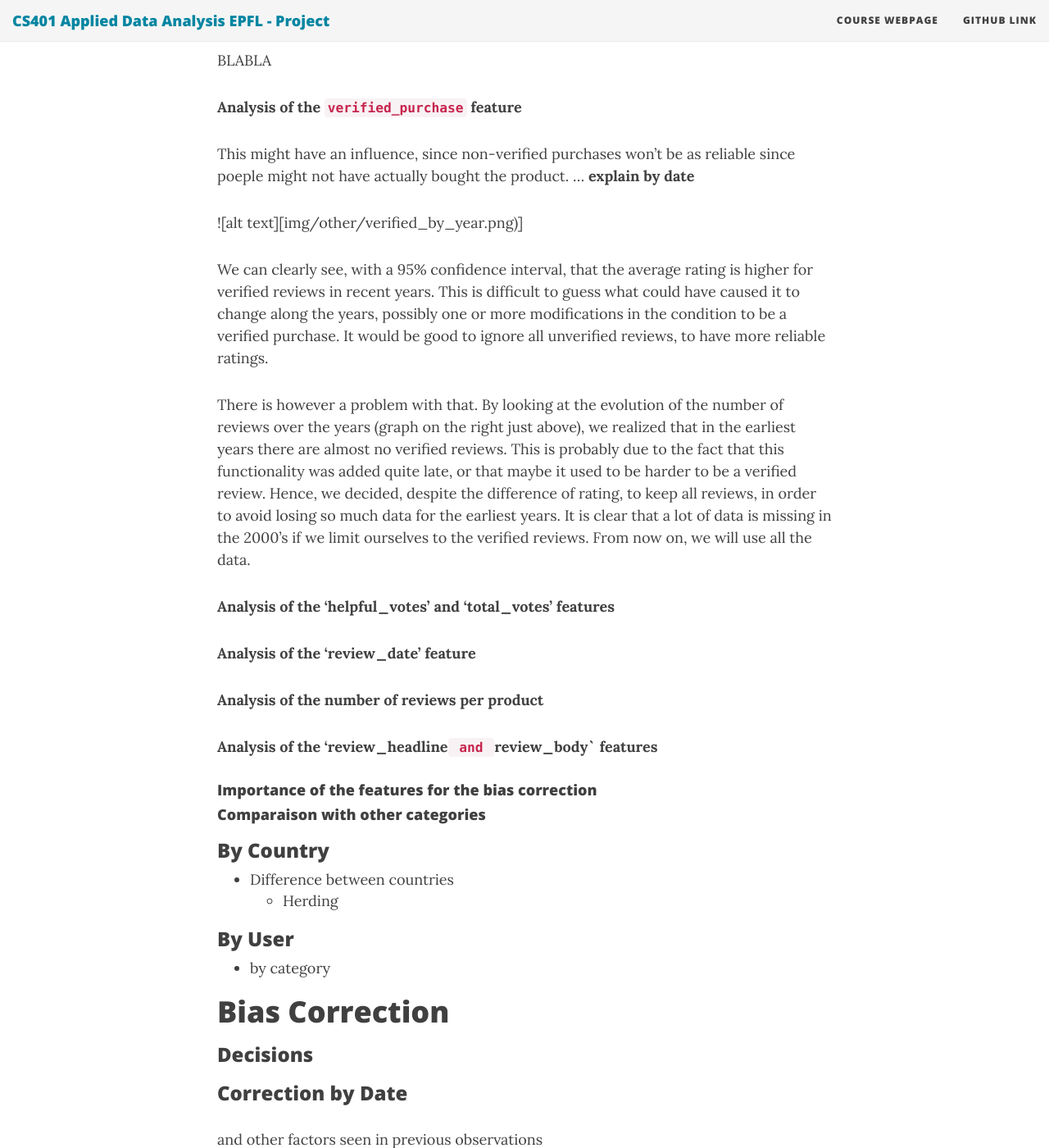
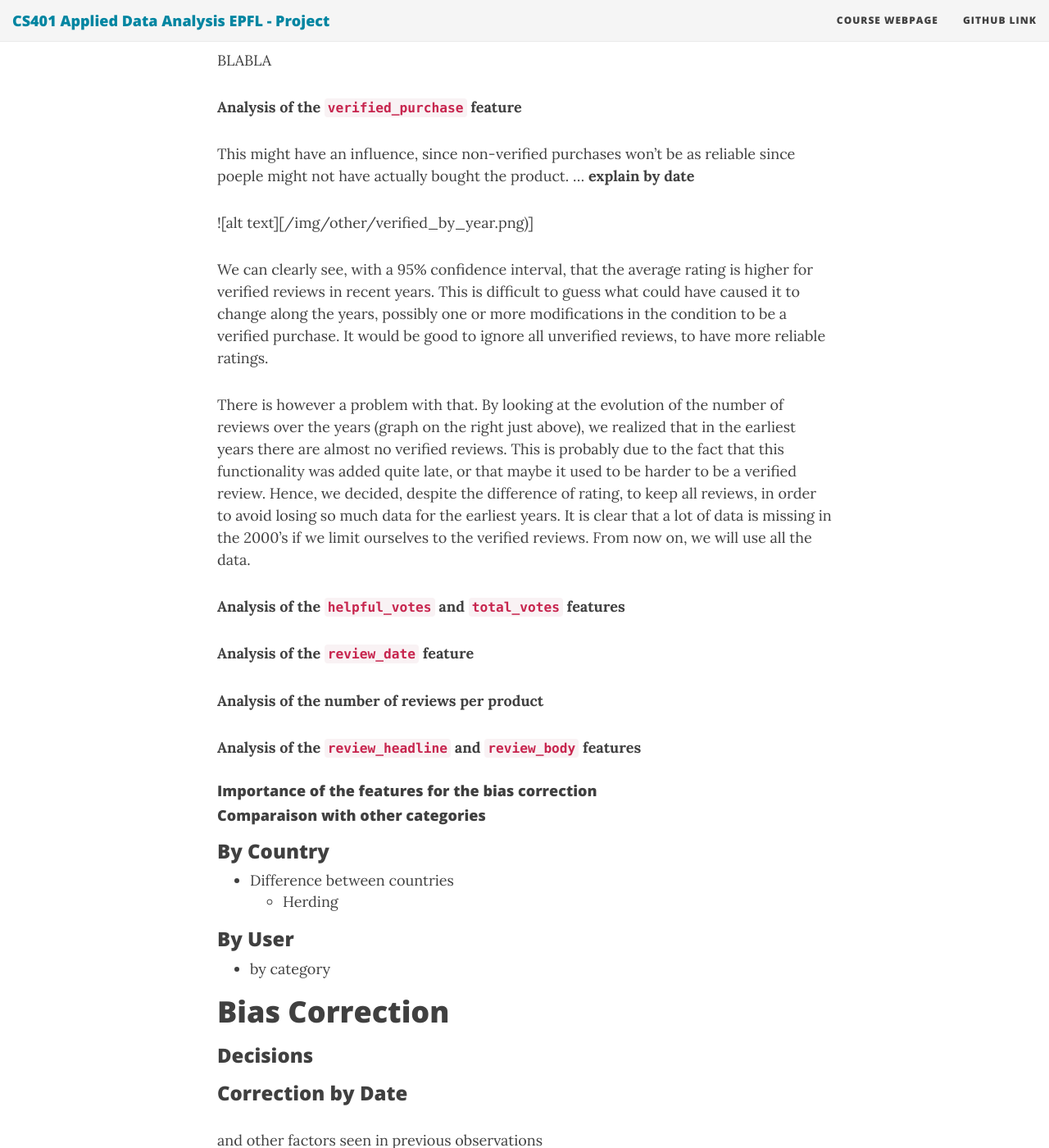
Before and after one commit to ada-lyn/ada-lyn.github.io, a Jekyll site: the page built from index.md, in a window 1280 px wide and 1400 px high, scrolled down 2397 px. Shown: the whole window at 82% size. Built offline with Jekyll 4.4.1, drawn with Linux system fonts in a browser that asks for light colours; nearby versions of some CDN libraries.

Commit message:
Syntax correction

```diff
--- a/index.md
+++ b/index.md
@@ -62,20 +62,20 @@ BLABLA
 
 This might have an influence, since non-verified purchases won't be as reliable since poeple might not have actually bought the product. ... **explain by date**
 
-![alt text][img/other/verified_by_year.png)]
+![alt text][/img/other/verified_by_year.png)]
 
 We can clearly see, with a 95% confidence interval, that the average rating is higher for verified reviews in recent years. This is difficult to guess what could have caused it to change along the years, possibly one or more modifications in the condition to be a verified purchase. It would be good to ignore all unverified reviews, to have more reliable ratings.
 
 There is however a problem with that. By looking at the evolution of the number of reviews over the years (graph on the right just above), we realized that in the earliest years there are almost no verified reviews. This is probably due to the fact that this functionality was added quite late, or that maybe it used to be harder to be a verified review. Hence, we decided, despite the difference of rating, to keep all reviews, in order to avoid losing so much data for the earliest years.
 It is clear that a lot of data is missing in the 2000's if we limit ourselves to the verified reviews. From now on, we will use all the data.
 
-**Analysis of the 'helpful_votes' and 'total_votes' features**
+**Analysis of the `helpful_votes` and `total_votes` features**
 
-**Analysis of the 'review_date' feature**
+**Analysis of the `review_date` feature**
 
 **Analysis of the number of reviews per product**
 
-**Analysis of the 'review_headline` and `review_body` features**
+**Analysis of the `review_headline` and `review_body` features**
 
 #### Importance of the features for the bias correction
 
```
